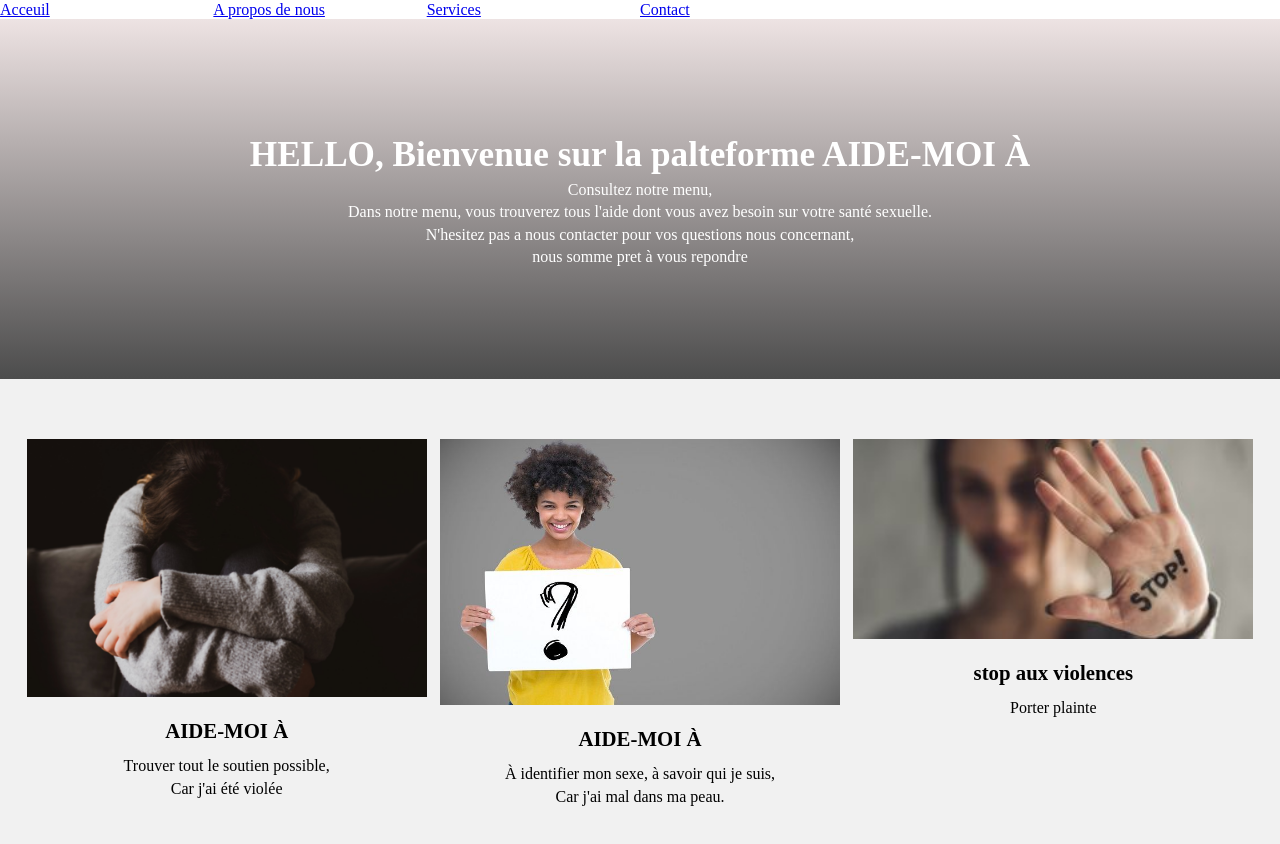
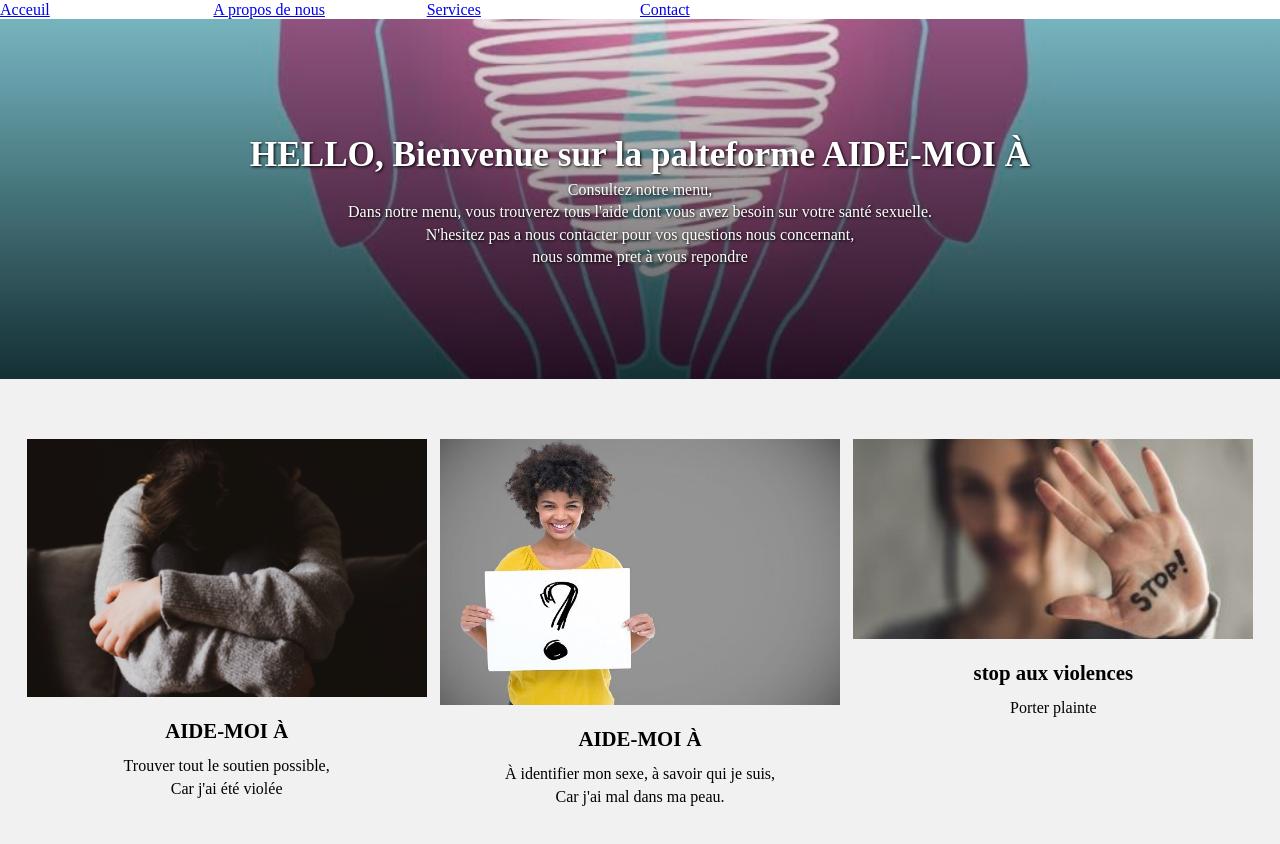
Before and after one commit to Daphline14/Aide-moi, a plain HTML site: page index.html in a window 1280 px wide. Shown: the part 58-902 px from the top of the page. Drawn offline with nearby package versions, Linux system fonts and the light colour scheme.

Commit message:
Ansanm nou pifò

```diff
--- a/main.css
+++ b/main.css
@@ -76,14 +76,16 @@
     width: 100%;
     height: 45vh;
     min-height: 350px;
-    background: linear-gradient(rgba(197, 162, 162, 0.3),rgba(0,0,0,0.7)), url("dd.jpg");
+    background: linear-gradient(rgba(197, 162, 162, 0.3),rgba(0,0,0,0.7)), url("aide-moi.png");
     background-size: cover;
+    background-position: center;
     display: flex;
     flex-direction: column;
     justify-content: center;
 }
 
-h1, p {
+.headline h1, .headline p {
+  text-shadow: 1px 1px 3px black;
     color: #fff;
     text-align: center;
     line-height: 1.4;
```
Also changed, not shown: A_propos_de_nous.html (+6 -2 lines), services.html (+6 -3 lines).
